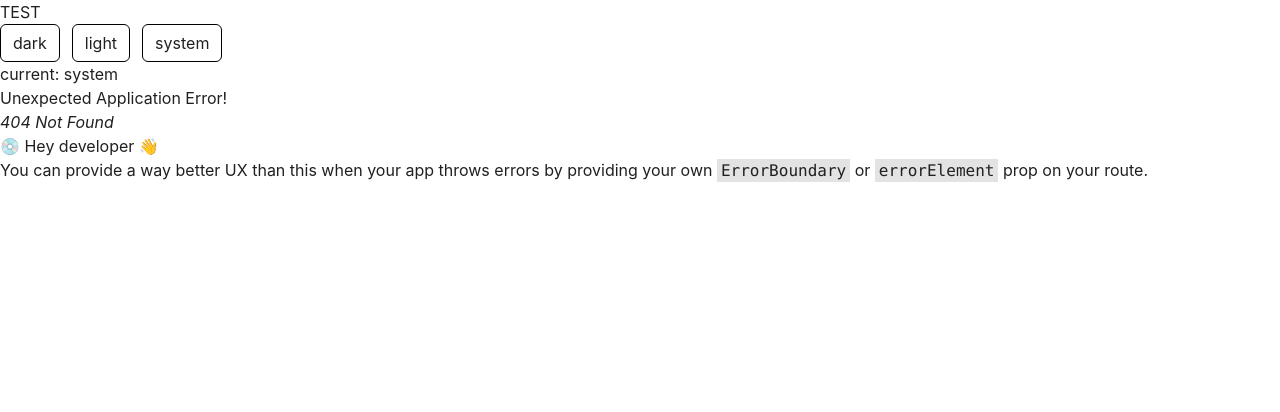
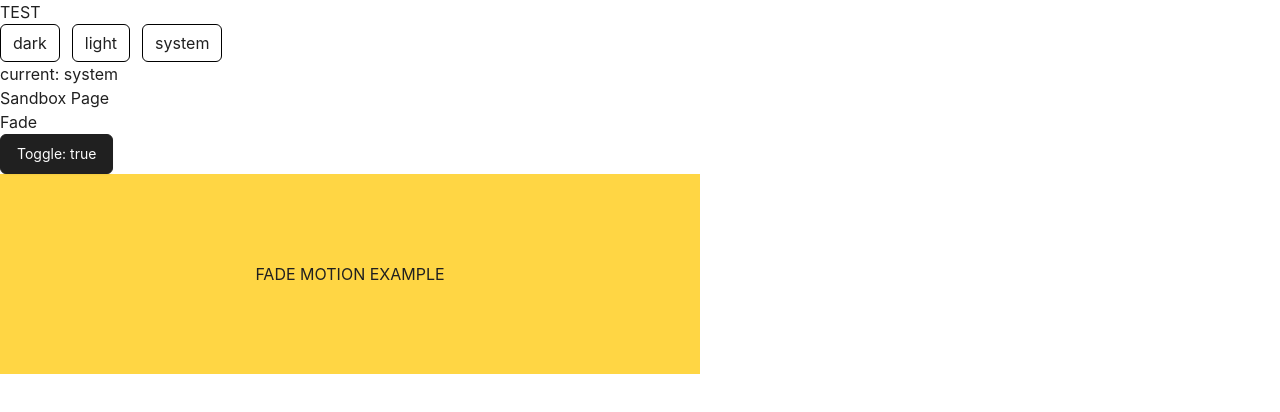
Before and after one commit to DanielEsh/react-toasts, a React (Vite) app: page /sandbox in a window 1280 px wide. Before the commit this address had no page. Shown: the top 412 px of the page. Built offline with nearby package versions, Linux system fonts and the light colour scheme.

Commit message:
feat(transition): fade

```diff
--- a/src/App.tsx
+++ b/src/App.tsx
@@ -10,6 +10,7 @@ import { PrivateRoute } from './components/PrivateRouter.tsx'
 import { ThemeProvider } from './modules/core/themes'
 import { DarkModeToggle } from './modules/core/themes/DarkModeToggle.tsx'
 import { NotificationsPage } from '@/routes/notifications-page'
+import { SandboxPage } from '@/routes/sandbox-page'
 
 // const HomePage = lazy(() => import('./routes/home.tsx'))
 const HomePage = lazy(async () => {
@@ -84,6 +85,14 @@ const router = createBrowserRouter([
       },
     ],
   },
+  {
+    path: '/sandbox',
+    element: (
+      <Suspense fallback={<div>Loading...</div>}>
+        <SandboxPage />
+      </Suspense>
+    ),
+  },
 ])
 
 const enum Theme {
--- a/src/components/framer/fade.tsx
+++ b/src/components/framer/fade.tsx
@@ -1,33 +1,54 @@
-import { motion } from 'framer-motion'
+import { motion, type Variants, type Variant } from 'framer-motion'
 import type { ReactNode } from 'react'
+import { TRANSITION_TIMING, withDelay } from '@/shared/ui/transition/utils.ts'
+
+export const TRANSITION_DEFAULTS = {
+  enter: {
+    duration: 0.5,
+    ease: TRANSITION_TIMING.easeOut,
+  },
+  exit: {
+    duration: 0.5,
+    ease: TRANSITION_TIMING.easeIn,
+  },
+} as const
 
 interface Props {
   children: ReactNode
 }
 
-const fade = {
-  initial: {
+const fade: Variants = {
+  enter: {
     opacity: 0,
   },
-  animate: {
+  fade: {
     opacity: 1,
     transition: {
-      duration: 0.7,
+      duration: 0.5,
     },
   },
   exit: {
     opacity: 0,
     transition: {
-      duration: 0.7,
+      duration: 0.5,
     },
   },
+}
+
+const config = {
+  initial: 'enter',
+  animate: 'fade',
+  exit: 'exit',
+  variants: { fade },
 }
 
 export const FadeAnimation = ({ children }: Props) => {
   return (
     <motion.div
+      initial="enter"
+      animate="fade"
+      exit="exit"
       variants={fade}
-      {...fade}
     >
       {children}
     </motion.div>
--- /dev/null
+++ b/src/hooks/use-toggle.ts
@@ -0,0 +1,26 @@
+import { useCallback, useState } from 'react'
+import type { Dispatch, SetStateAction } from 'react'
+
+type ReturnValue = [boolean, () => void, Dispatch<SetStateAction<boolean>>]
+
+/**
+ * Custom hook for managing a boolean toggle state in React components.
+ * @param {boolean} [defaultValue] - The initial value for the toggle state.
+ * @returns {[boolean, () => void, Dispatch<SetStateAction<boolean>>]} A tuple containing the current state,
+ * a function to toggle the state, and a function to set the state explicitly.
+ * @example
+ * // Usage of useToggle hook
+ * const [isToggled, toggle, setToggle] = useToggle(); // Initial value is false
+ * // OR
+ * const [isToggled, toggle, setToggle] = useToggle(true); // Initial value is true
+ * // Use isToggled in your component, toggle to switch the state, setToggle to set the state explicitly.
+ */
+export function useToggle(defaultValue?: boolean): ReturnValue {
+  const [value, setValue] = useState(!!defaultValue)
+
+  const toggle = useCallback(() => {
+    setValue((x) => !x)
+  }, [])
+
+  return [value, toggle, setValue]
+}
--- /dev/null
+++ b/src/routes/sandbox-page/index.tsx
@@ -0,0 +1,11 @@
+import { FadeDemo } from '@/routes/sandbox-page/ui/fade-demo.tsx'
+
+export const SandboxPage = () => {
+  return (
+    <div>
+      <h1>Sandbox Page</h1>
+
+      <FadeDemo />
+    </div>
+  )
+}
--- /dev/null
+++ b/src/routes/sandbox-page/ui/fade-demo.tsx
@@ -0,0 +1,26 @@
+import { AnimatePresence } from 'framer-motion'
+import { useToggle } from '@/hooks/use-toggle.ts'
+import { Button } from '@/shared/ui'
+import { FadeAnimation } from '@/components/framer/fade.tsx'
+
+export const FadeDemo = () => {
+  const [isToggled, toggle] = useToggle(true)
+
+  return (
+    <div>
+      <h2>Fade</h2>
+
+      <Button onClick={toggle}>Toggle: {isToggled.toString()}</Button>
+
+      <AnimatePresence>
+        {isToggled && (
+          <FadeAnimation key="fade">
+            <div className="flex h-[200px] w-[700px] items-center justify-center bg-[#ffd644]">
+              FADE MOTION EXAMPLE
+            </div>
+          </FadeAnimation>
+        )}
+      </AnimatePresence>
+    </div>
+  )
+}
```
